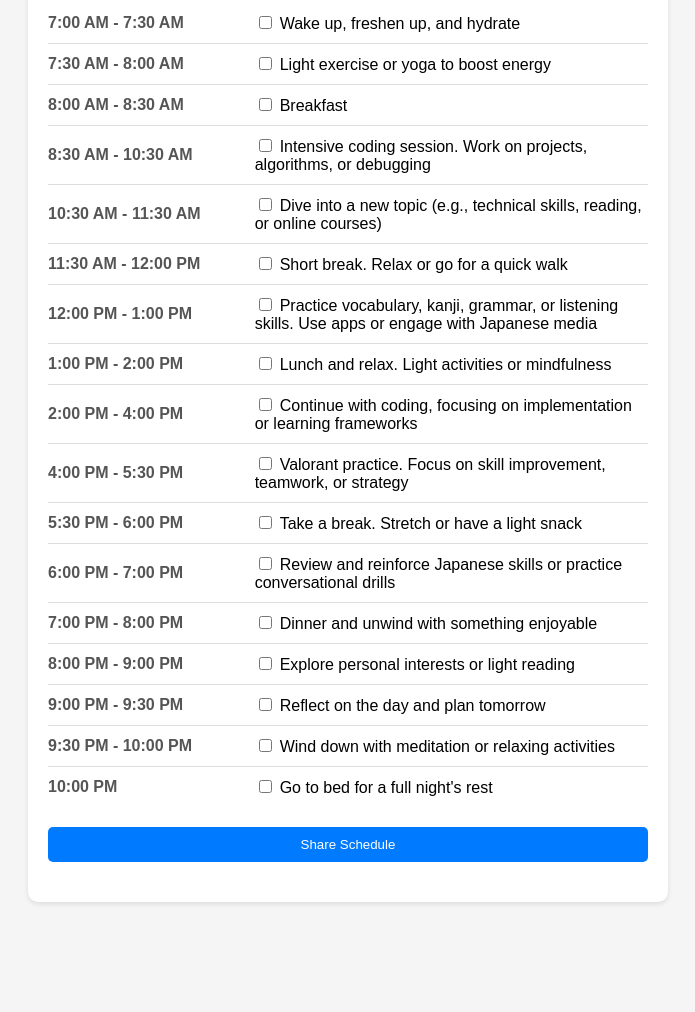
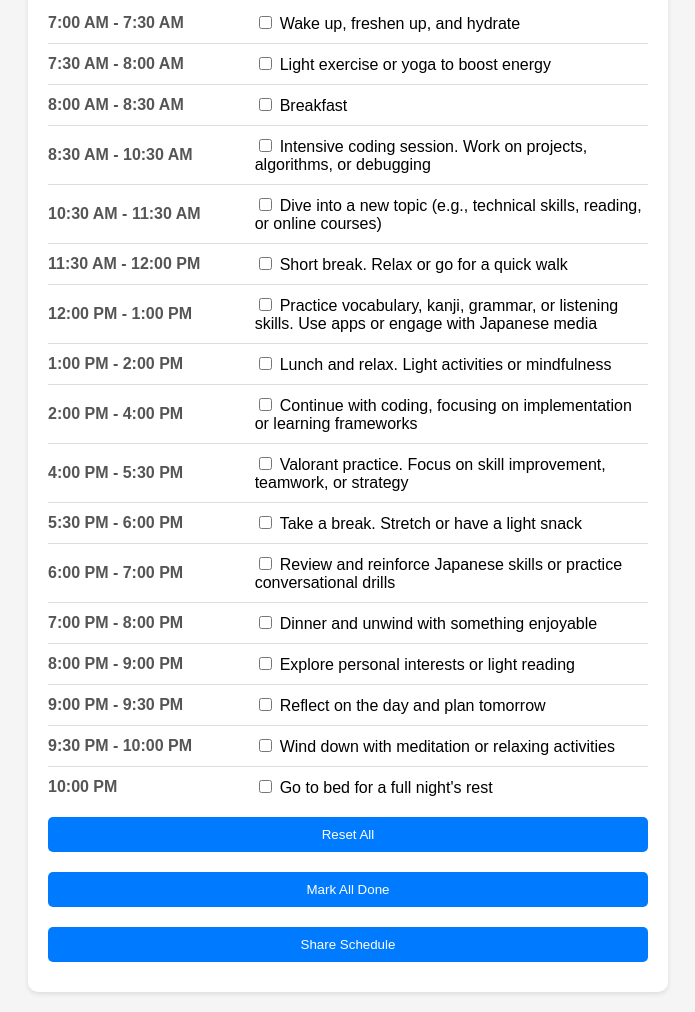
Before and after one commit to Abhijit788/daily-schedule, a plain HTML site: page index.html in a window 1280 px wide. Shown: the part 117-1129 px from the top of the page, without its empty margins (292-987 px from the left). Before the commit the page ends 1039 px from the top, so only its background shows below. Drawn offline with Linux system fonts and the light colour scheme.

Commit message:
reset button

```diff
--- a/index.html
+++ b/index.html
@@ -47,7 +47,7 @@
             text-decoration: line-through;
         }
         button {
-            margin: 20px 0;
+            margin: 10px 0;
             width: 100%;
             padding: 10px;
             background-color: #007BFF;
@@ -65,6 +65,8 @@
     <div class="container">
         <h1>Daily Schedule</h1>
         <div id="schedule"></div>
+        <button onclick="resetSchedule()">Reset All</button>
+        <button onclick="markAllDone()">Mark All Done</button>
         <button onclick="shareSchedule()">Share Schedule</button>
     </div>
 
@@ -127,6 +129,16 @@
             renderSchedule();
         }
 
+        function resetSchedule() {
+            schedule.forEach(item => item.done = false);
+            renderSchedule();
+        }
+
+        function markAllDone() {
+            schedule.forEach(item => item.done = true);
+            renderSchedule();
+        }
+
         function shareSchedule() {
             const shareData = {
                 title: "Daily Schedule",
```
